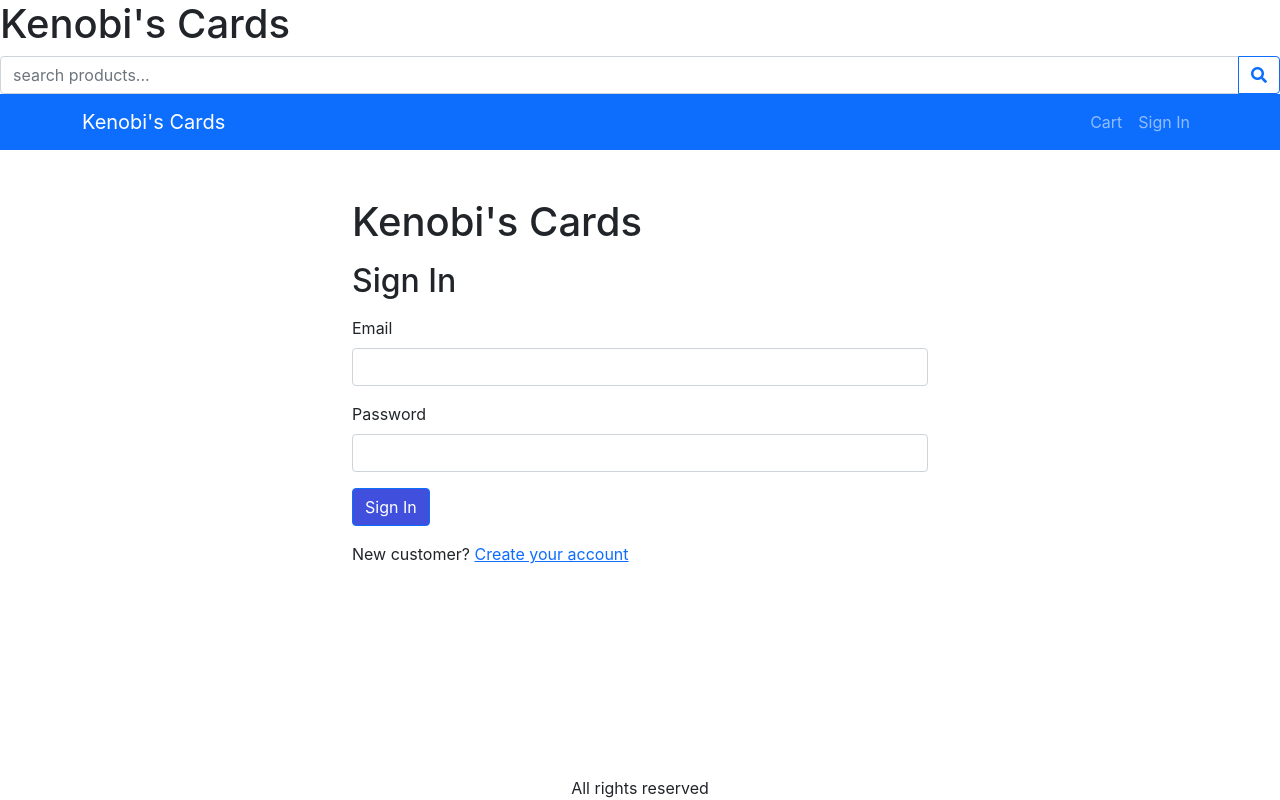
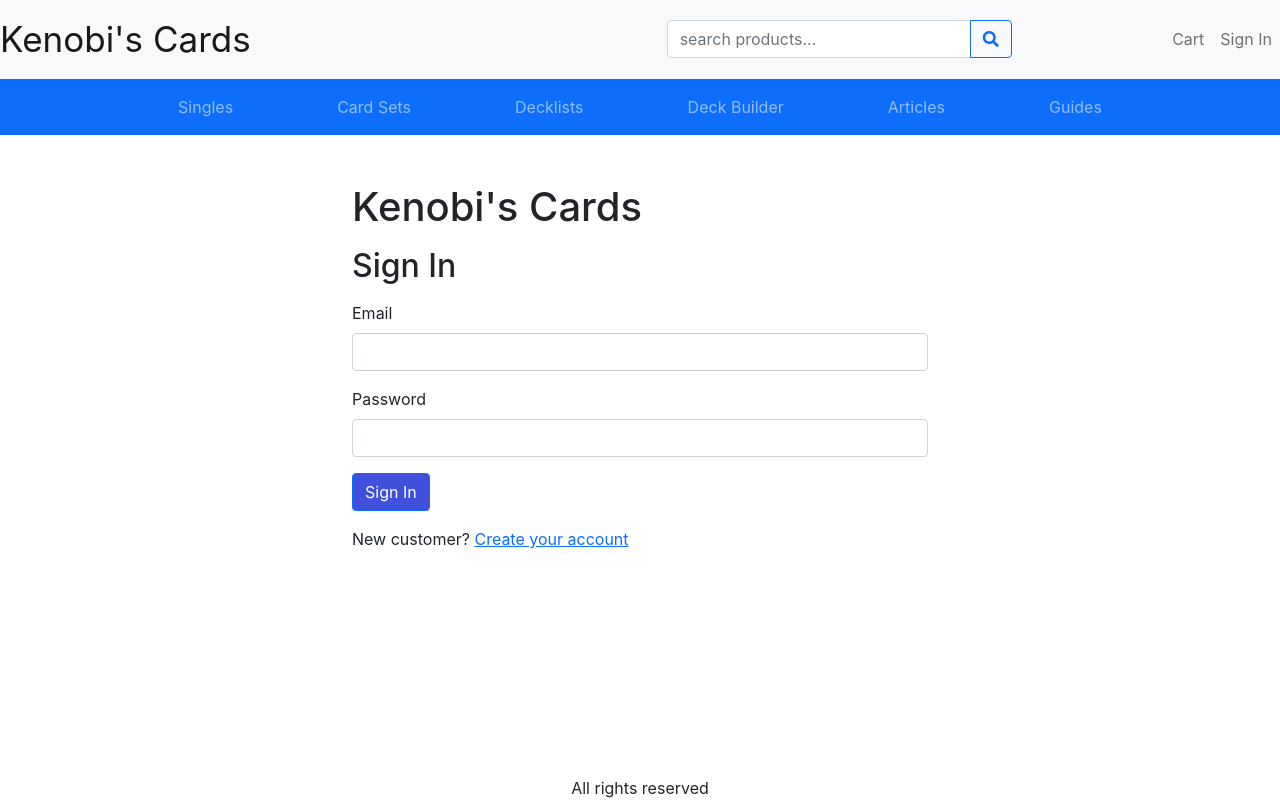
Before and after one commit to dannyta556/PlayerFirst-TCG, a React (Create React App) app in the folder frontend/: page /signin in a window 1280 px wide. Built offline with nearby package versions, Linux system fonts and the light colour scheme.

Commit message:
added admin navigation

```diff
--- a/frontend/src/App.js
+++ b/frontend/src/App.js
@@ -22,6 +22,9 @@ import OrderHistoryScreen from './screens/OrderHistoryScreen';
 import ProfileScreen from './screens/ProfileScreen';
 import SearchBox from './components/SearchBox';
 import SearchScreen from './screens/SearchScreen';
+import ProtectedRoute from './components/ProtectedRoute';
+import DashboardScreen from './screens/DashboardScreen';
+import AdminRoute from './components/AdminRoute';
 
 function App() {
   const { state, dispatch: ctxDispatch } = useContext(Store);
@@ -41,15 +44,11 @@ function App() {
       <div className="d-flex flex-column site-container">
         <ToastContainer position="bottom-center" limit={1} />
         <header>
-          <h1>Kenobi's Cards</h1>
-          <SearchBox />
-          <Navbar bg="primary" variant="dark" expand="lg">
-            <Container>
+          <Navbar bg="light" variant="light" expand="lg">
             <LinkContainer to="/">
               <Navbar.Brand>Kenobi's Cards</Navbar.Brand>
             </LinkContainer>
-              <Navbar.Toggle aria-controls="basic-navbar-nav" />
-              <Navbar.Collapse id="basic-navbar-nav">
+            <SearchBox className="search-bar" />
             <Nav className="me-auto w-100 justify-content-end">
               <Link to="/cart" className="nav-link">
                 Cart{' '}
@@ -84,6 +83,67 @@ function App() {
                   Sign In{' '}
                 </Link>
               )}
+              {userInfo && userInfo.isAdmin && (
+                <NavDropdown title="Admin" id="admin-nav-dropdown">
+                  <LinkContainer to="/admin/dashboard">
+                    <NavDropdown.Item>Dashboard</NavDropdown.Item>
+                  </LinkContainer>
+                  <LinkContainer to="/admin/productList">
+                    <NavDropdown.Item>Products</NavDropdown.Item>
+                  </LinkContainer>
+                  <LinkContainer to="/admin/orderList">
+                    <NavDropdown.Item>Orders</NavDropdown.Item>
+                  </LinkContainer>
+                  <LinkContainer to="/admin/userList">
+                    <NavDropdown.Item>Users</NavDropdown.Item>
+                  </LinkContainer>
+                </NavDropdown>
+              )}
+            </Nav>
+          </Navbar>
+          <Navbar
+            bg="primary"
+            variant="dark"
+            expand="lg"
+            className="gap-3 px-3"
+          >
+            <Container>
+              <Navbar.Toggle aria-controls="basic-navbar-nav" />
+              <Navbar.Collapse
+                id="basic-navbar-nav"
+                className="justify-content-center"
+              >
+                <Nav className="flex-grow-1 justify-content-evenly">
+                  <Nav.Item>
+                    <Link to="/search?category=single" className="nav-link">
+                      Singles
+                    </Link>
+                  </Nav.Item>
+                  <Nav.Item>
+                    <Link to="/search?category=set" className="nav-link">
+                      Card Sets
+                    </Link>
+                  </Nav.Item>
+                  <Nav.Item>
+                    <Link to="/decklists" className="nav-link">
+                      Decklists
+                    </Link>
+                  </Nav.Item>
+                  <Nav.Item>
+                    <Link to="/deckbuilder" className="nav-link">
+                      Deck Builder
+                    </Link>
+                  </Nav.Item>
+                  <Nav.Item>
+                    <Link to="/articles" className="nav-link">
+                      Articles
+                    </Link>
+                  </Nav.Item>
+                  <Nav.Item>
+                    <Link to="/guides" className="nav-link">
+                      Guides
+                    </Link>
+                  </Nav.Item>
                 </Nav>
               </Navbar.Collapse>
             </Container>
@@ -97,15 +157,45 @@ function App() {
               <Route path="/search" element={<SearchScreen />} />
               <Route path="/signin" element={<SigninScreen />} />
               <Route path="/signup" element={<SignUpScreen />} />
-              <Route path="/profile" element={<ProfileScreen />} />
+              <Route
+                path="/profile"
+                element={
+                  <ProtectedRoute>
+                    <ProfileScreen />
+                  </ProtectedRoute>
+                }
+              />
               <Route path="/placeorder" element={<PlaceOrderScreen />} />
-              <Route path="/order/:id" element={<OrderScreen />} />
-              <Route path="/orderhistory" element={<OrderHistoryScreen />} />
+              <Route
+                path="/order/:id"
+                element={
+                  <ProtectedRoute>
+                    <OrderScreen />
+                  </ProtectedRoute>
+                }
+              />
+              <Route
+                path="/orderhistory"
+                element={
+                  <ProtectedRoute>
+                    <OrderHistoryScreen />
+                  </ProtectedRoute>
+                }
+              />
               <Route path="/payment" element={<PaymentMethodScreen />} />
               <Route
                 path="/shipping"
                 element={<ShippingAddressScreen />}
               ></Route>
+              {/* Admin Routes */}
+              <Route
+                path="/admin/dashboard"
+                element={
+                  <AdminRoute>
+                    <DashboardScreen />
+                  </AdminRoute>
+                }
+              />
               <Route path="/" element={<HomeScreen />} />
             </Routes>
           </Container>
--- /dev/null
+++ b/frontend/src/components/AdminRoute.js
@@ -0,0 +1,10 @@
+import React, { useContext } from 'react';
+import { Navigate } from 'react-router-dom';
+import { Store } from '../Store';
+
+export default function AdminRoute({ children }) {
+  const { state } = useContext(Store);
+  const { userInfo } = state;
+
+  return userInfo && userInfo.isAdmin ? children : <Navigate to="/signin" />;
+}
--- a/frontend/src/components/Product.js
+++ b/frontend/src/components/Product.js
@@ -31,7 +31,7 @@ function Product(props) {
   };
 
   return (
-    <Card>
+    <Card border="dark">
       <Link to={`/product/${product.slug}`}>
         <img src={product.image} className="card-img-top" alt={product.name} />
       </Link>
@@ -44,8 +44,17 @@ function Product(props) {
         ) : (
           <></>
         )}
-
-        <Card.Text>${product.price}</Card.Text>
+        {product.category === 'single' ? (
+          <>
+            <Card.Text>{product.number}</Card.Text>
+            <Card.Text>{product.rarity}</Card.Text>
+          </>
+        ) : (
+          <></>
+        )}
+        <Card.Text>
+          Starting At: <strong>${product.price}</strong>
+        </Card.Text>
         {product.countInStock === 0 ? (
           <Button variant="light" disabled>
             Out of Stock
--- /dev/null
+++ b/frontend/src/components/ProtectedRoute.js
@@ -0,0 +1,10 @@
+import React, { useContext } from 'react';
+import { Navigate } from 'react-router-dom';
+import { Store } from '../Store';
+
+export default function ProtectedRoute({ children }) {
+  const { state } = useContext(Store);
+  const { userInfo } = state;
+
+  return userInfo ? children : <Navigate to="/signin" />;
+}
--- a/frontend/src/components/SearchBox.js
+++ b/frontend/src/components/SearchBox.js
@@ -13,7 +13,7 @@ export default function SearchBox() {
     navigate(query ? `/search/?query=${query}` : '/search');
   };
   return (
-    <Form className="d-flex met-auto" onSubmit={submitHandler}>
+    <Form className="d-flex met-auto search-bar" onSubmit={submitHandler}>
       <InputGroup>
         <FormControl
           type="text"
@@ -23,6 +23,7 @@ export default function SearchBox() {
           placeholder="search products..."
           aria-label="Search PRoducts"
           aria-describedby="button-search"
+          htmlSize="150"
         ></FormControl>
         <Button variant="outline-primary" type="submit" id="button-search">
           <i className="fas fa-search"></i>
--- a/frontend/src/index.css
+++ b/frontend/src/index.css
@@ -15,7 +15,7 @@ main {
   flex: 1;
 }
 .card-img-top {
-  width: 200px;
+  width: 150px;
 }
 
 .btn-primary,
@@ -67,3 +67,11 @@ main {
   border-bottom: 0.2rem solid #f08000;
   color: #f08000;
 }
+
+.navbar-brand {
+  font-size: 35px;
+}
+
+.search-bar {
+  margin-left: 400px;
+}
--- /dev/null
+++ b/frontend/src/screens/DashboardScreen.js
@@ -0,0 +1,5 @@
+import React from 'react';
+
+export default function DashboardScreen() {
+  return <div>DashboardScreen</div>;
+}
--- a/frontend/src/screens/HomeScreen.js
+++ b/frontend/src/screens/HomeScreen.js
@@ -47,7 +47,8 @@ function HomeScreen() {
       <Helmet>
         <title>Kenobi's Cards</title>
       </Helmet>
-      <h1>Featured Products</h1>
+      <h2>Featured Products</h2>
+      <br></br>
       <div className="products">
         {loading ? (
           <LoadingBox />
```
Also changed, not shown: 2 other files (tests, documents, lock files or other folders). Lines whose indentation alone changed are shown as unchanged.
